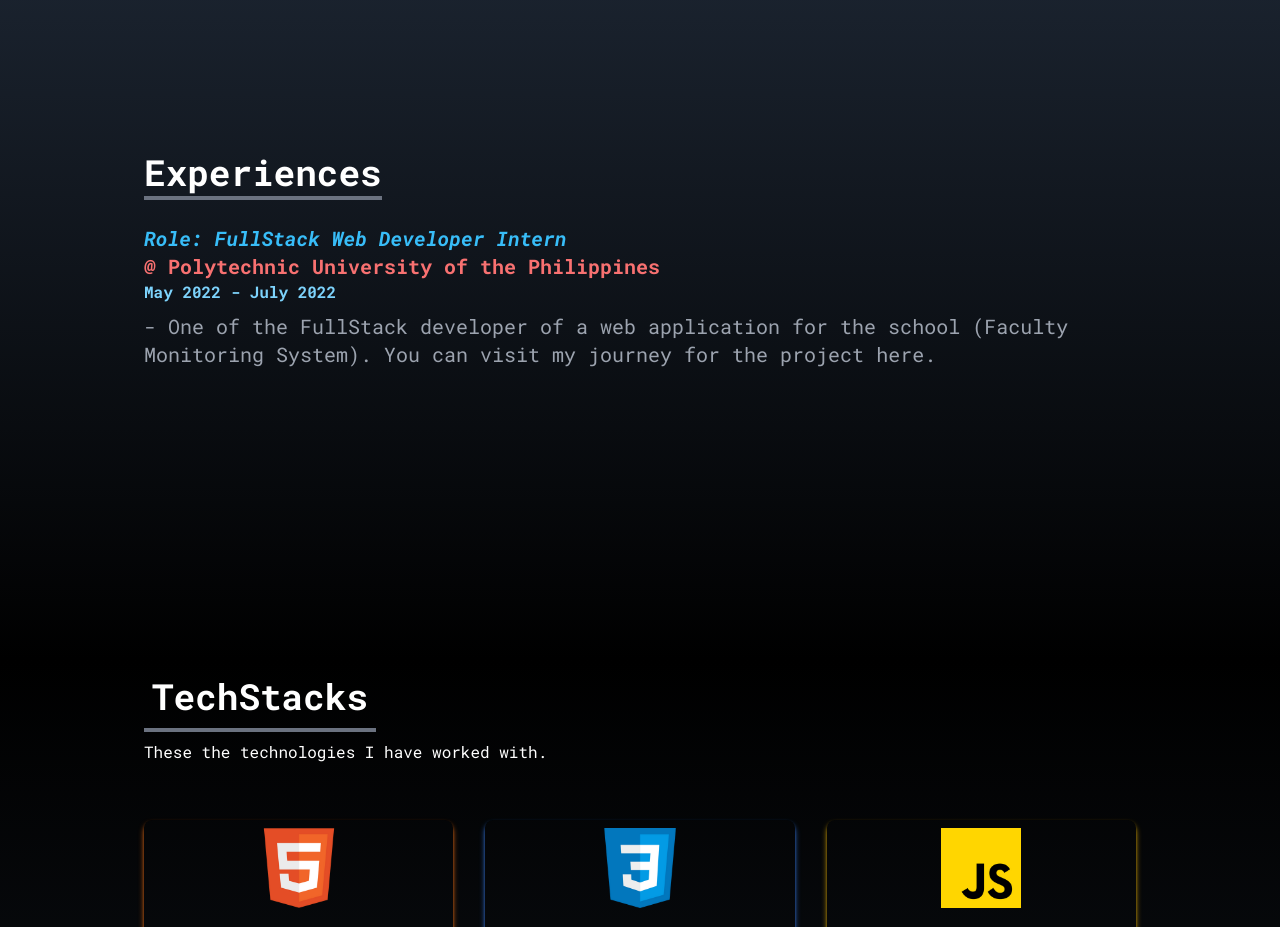
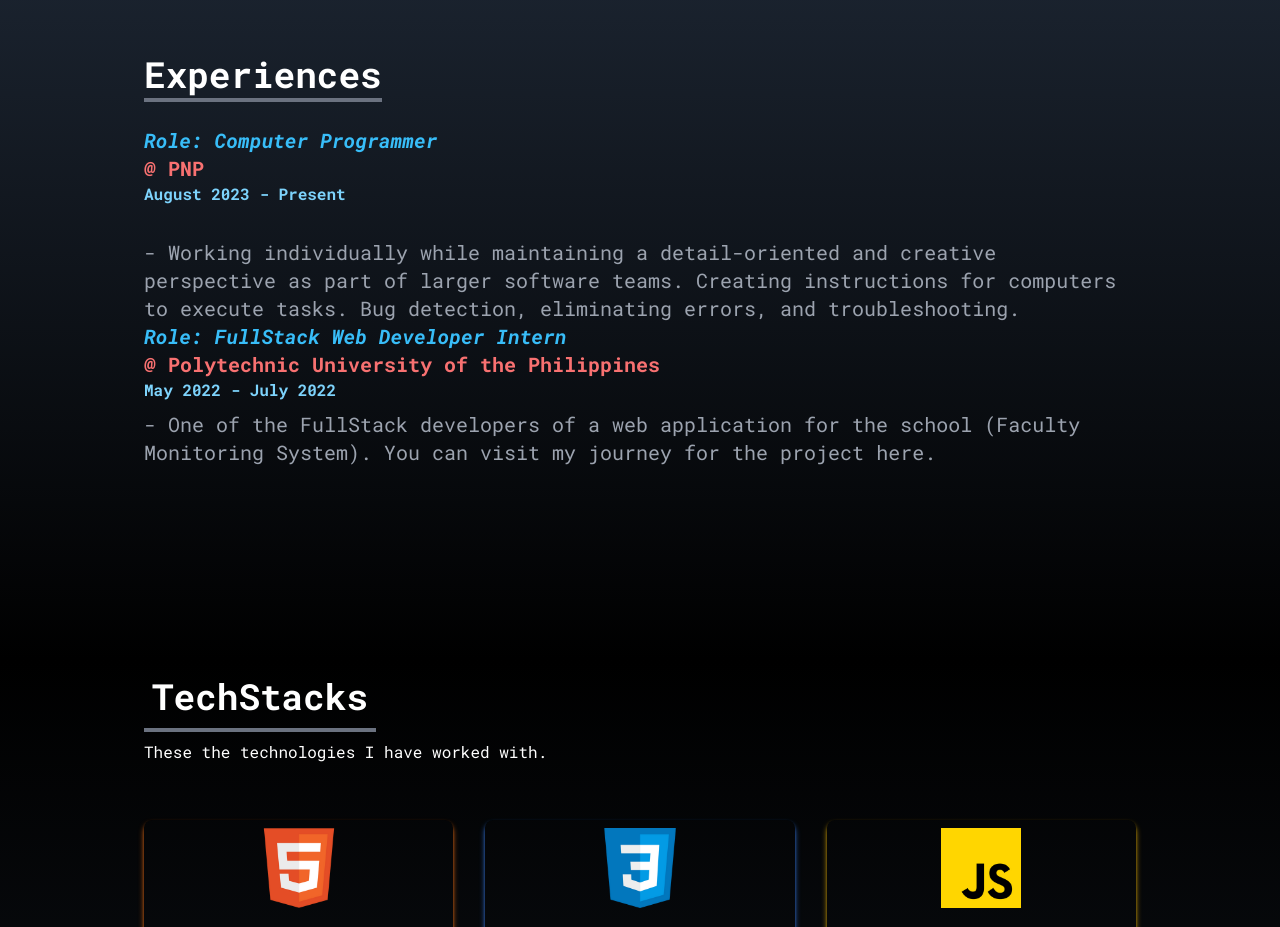
Before and after one commit to JOF-Qura/jof-qura.github.io, a React (Create React App) app: page / in a window 1280 px wide. Shown: the part 2540-3467 px from the top of the page. Built offline with nearby package versions, Linux system fonts and the light colour scheme.

Commit message:
Update Experience.jsx

```diff
--- a/src/components/Experience.jsx
+++ b/src/components/Experience.jsx
@@ -25,6 +25,27 @@ const experiences = () => {
             <p
                 className="text-xl text-sky-400 font-bold"
             >
+                <em>Role: Computer Programmer </em>
+            </p>
+            <p
+                className='text-xl text-red-400 font-bold'
+            >
+                @ PNP
+            </p>
+            <p
+                className='text-sky-300 font-bold'
+            >
+                August 2023 - Present
+            </p>
+            <br></br>
+            <p
+                className='text-xl mt-2 text-gray-400'
+            >
+                - Working individually while maintaining a detail-oriented and creative perspective as part of larger software teams. Creating instructions for computers to execute tasks. Bug detection, eliminating errors, and troubleshooting.
+            </p>
+            <p
+                className="text-xl text-sky-400 font-bold"
+            >
                 <em>Role: FullStack Web Developer Intern</em>
             </p>
             <p
@@ -40,7 +61,7 @@ const experiences = () => {
             <p
                 className='text-xl mt-2 text-gray-400'
             >
-                - One of the FullStack developer of a web application for the school (Faculty Monitoring System). You can visit my journey for the project <a href="https://drive.google.com/file/d/1evdXDJy7cO05Ad1zLNDKmuVO2aa5wrcw/view?usp=sharing">here</a>.
+                - One of the FullStack developers of a web application for the school (Faculty Monitoring System). You can visit my journey for the project <a href="https://drive.google.com/file/d/1evdXDJy7cO05Ad1zLNDKmuVO2aa5wrcw/view?usp=sharing">here</a>.
             </p>
         </div>
     </div>
```
